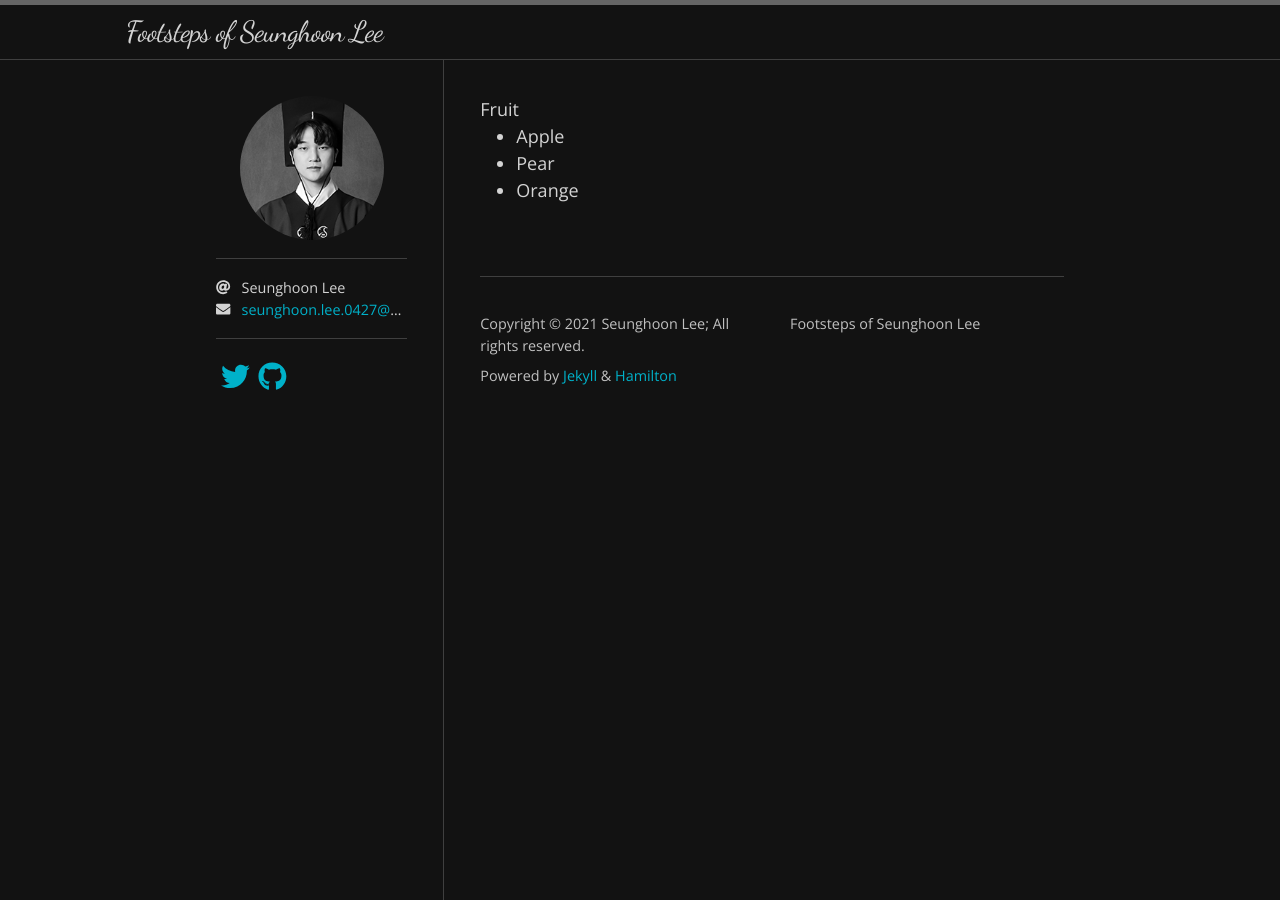
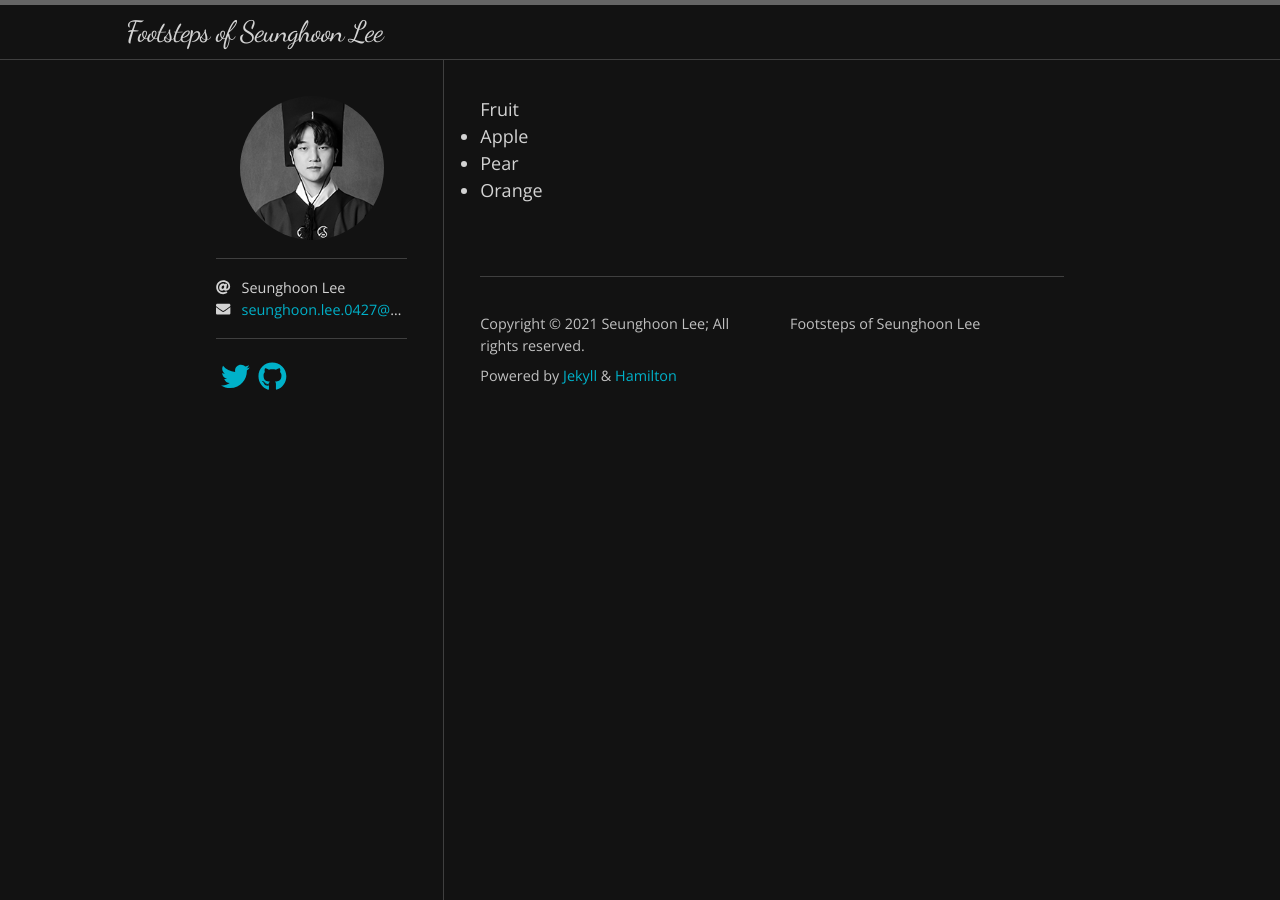
Before and after one commit to SeungHoon00/seunghoon00.github.io, a Jekyll site: the page built from index.html, in a window 1280 px wide. Built offline with Jekyll 4.4.1, drawn with Linux system fonts in a browser that asks for light colours; nearby versions of some CDN libraries; some web fonts are replaced; the list of posts is cut into pages by our own code.

Commit message:
Update base.scss

```diff
--- a/_sass/hamilton/base.scss
+++ b/_sass/hamilton/base.scss
@@ -79,7 +79,7 @@ figcaption {
  * Lists
  */
 ul, ol {
-  margin-left: $spacing-unit;
+  margin: 0;
 }
 
 li {
```
